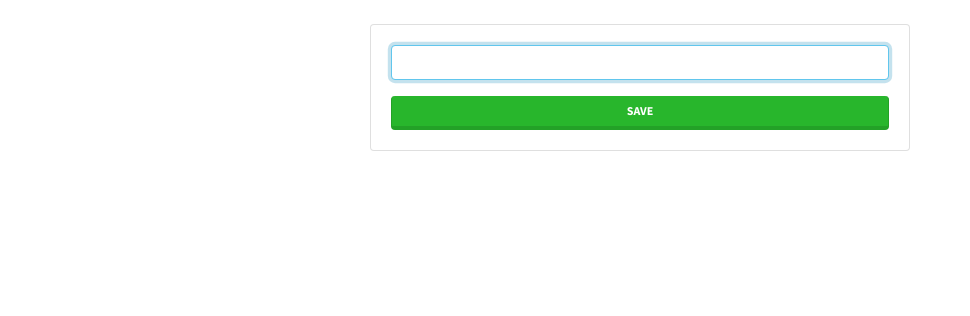
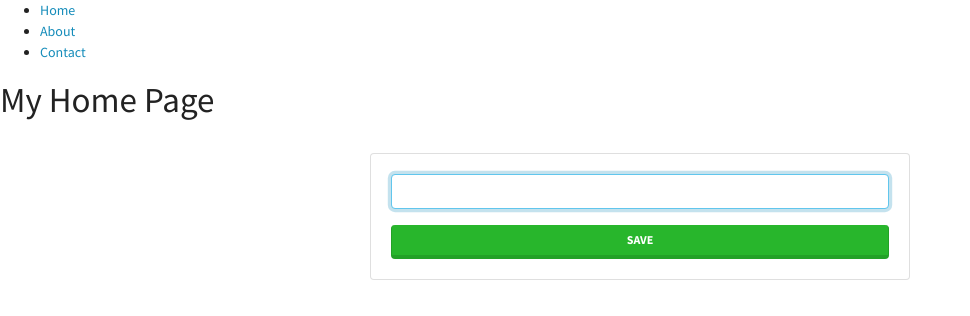
Before and after one commit to EduJura/eduardo-juarez-app, a React (Create React App) app: page / in a window 1280 px wide. Shown: the top 316 px of the page, without its empty margins (0-970 px from the left). Built offline with nearby package versions, Linux system fonts and the light colour scheme.

Commit message:
Add router to App

```diff
--- a/src/App.tsx
+++ b/src/App.tsx
@@ -1,7 +1,20 @@
+import { Route, Routes } from "react-router-dom";
+import { Navigation } from "./components";
+import { Home, AboutUs, ContactUs } from "./pages";
 import { TaskList } from "./components";
 
 function App(): JSX.Element {
-  return <TaskList />;
+  return (
+    <>
+      <Navigation />
+      <Routes>
+        <Route path='/' element={<Home />} />
+        <Route path='/about-us' element={<AboutUs />} />
+        <Route path='/contact-us' element={<ContactUs />} />
+      </Routes>
+      <TaskList />
+    </>
+  );
 }
 
 export default App;
--- a/src/index.tsx
+++ b/src/index.tsx
@@ -2,14 +2,17 @@ import React from 'react';
 import ReactDOM from 'react-dom';
 import './index.css';
 import App from './App';
+import { BrowserRouter } from 'react-router-dom';
 import reportWebVitals from './reportWebVitals';
 import 'bootswatch/dist/lumen/bootstrap.min.css';
 
 ReactDOM.render(
   <React.StrictMode>
-    <App />
+    <BrowserRouter>
+      <App />
+    </BrowserRouter>
   </React.StrictMode>,
-  document.getElementById('root')
+  document.getElementById("root")
 );
 
 // If you want to start measuring performance in your app, pass a function
```
